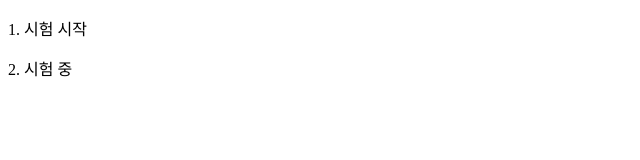
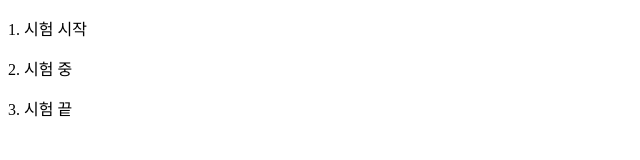
Before and after one commit to speed351/AcornExam, a plain HTML site: page index.html in a window 1280 px wide. Shown: the full height of the page, 0-640 px from the left. Drawn offline with Linux system fonts and the light colour scheme.

Commit message:
3rd commit

```diff
--- a/index.html
+++ b/index.html
@@ -9,5 +9,6 @@
 <body>
     <p>1. 시험 시작</p>
     <p>2. 시험 중</p>
+    <p>3. 시험 끝</p>
 </body>
 </html>
```
